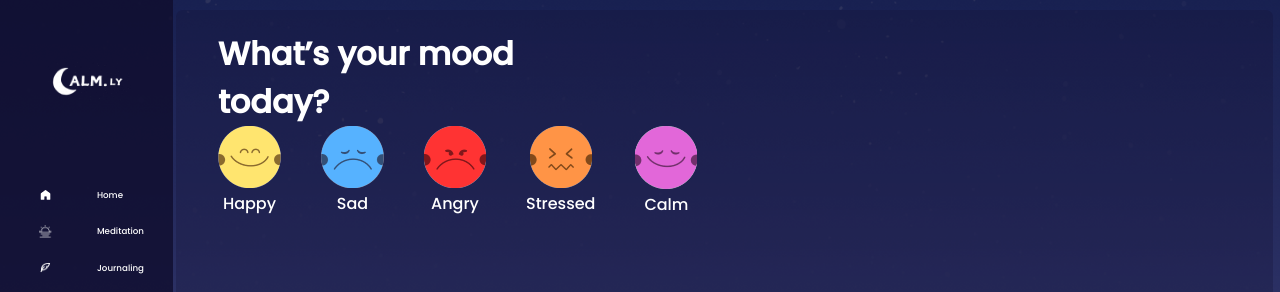
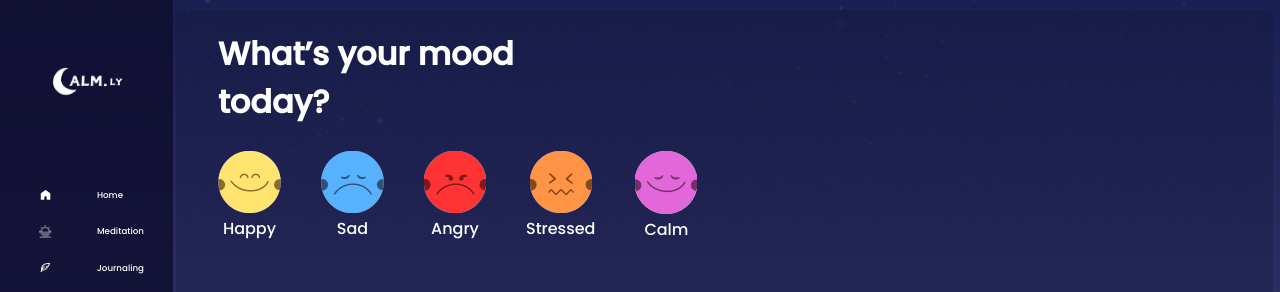
Before and after one commit to Josuzin/calmly, a Next.js app: page /Home in a window 1280 px wide. Shown: the top 292 px of the page. Built offline with nearby package versions, Linux system fonts and the light colour scheme; no server answers.

Commit message:
moods para baixo

```diff
--- a/styles/HomePage.css
+++ b/styles/HomePage.css
@@ -30,6 +30,7 @@
 .porra-carinhas {
   display: flex;
   gap: 3.125vw;
+  margin-top: 2vw;
 }
 
 .porra-happy,
--- a/styles/HomePageAngry.css
+++ b/styles/HomePageAngry.css
@@ -30,6 +30,7 @@
 .porra-carinhas {
   display: flex;
   gap: 3.125vw;
+   margin-top: 2vw;
 }
 
 .porra-happy,
--- a/styles/HomePageCalm.css
+++ b/styles/HomePageCalm.css
@@ -30,6 +30,7 @@
 .porra-carinhas {
   display: flex;
   gap: 3.125vw;
+   margin-top: 2vw;
 }
 
 .porra-happy,
--- a/styles/HomePageHappy.css
+++ b/styles/HomePageHappy.css
@@ -30,6 +30,7 @@
 .porra-carinhas {
   display: flex;
   gap: 3.125vw;
+   margin-top: 2vw;
 }
 
 .porra-happy,
--- a/styles/HomePageSad.css
+++ b/styles/HomePageSad.css
@@ -30,6 +30,7 @@
 .porra-carinhas {
   display: flex;
   gap: 3.125vw;
+   margin-top: 2vw;
 }
 
 .porra-happy,
--- a/styles/HomePageStressed.css
+++ b/styles/HomePageStressed.css
@@ -30,6 +30,7 @@
 .porra-carinhas {
   display: flex;
   gap: 3.125vw;
+   margin-top: 2vw;
 }
 
 .porra-happy,
```
